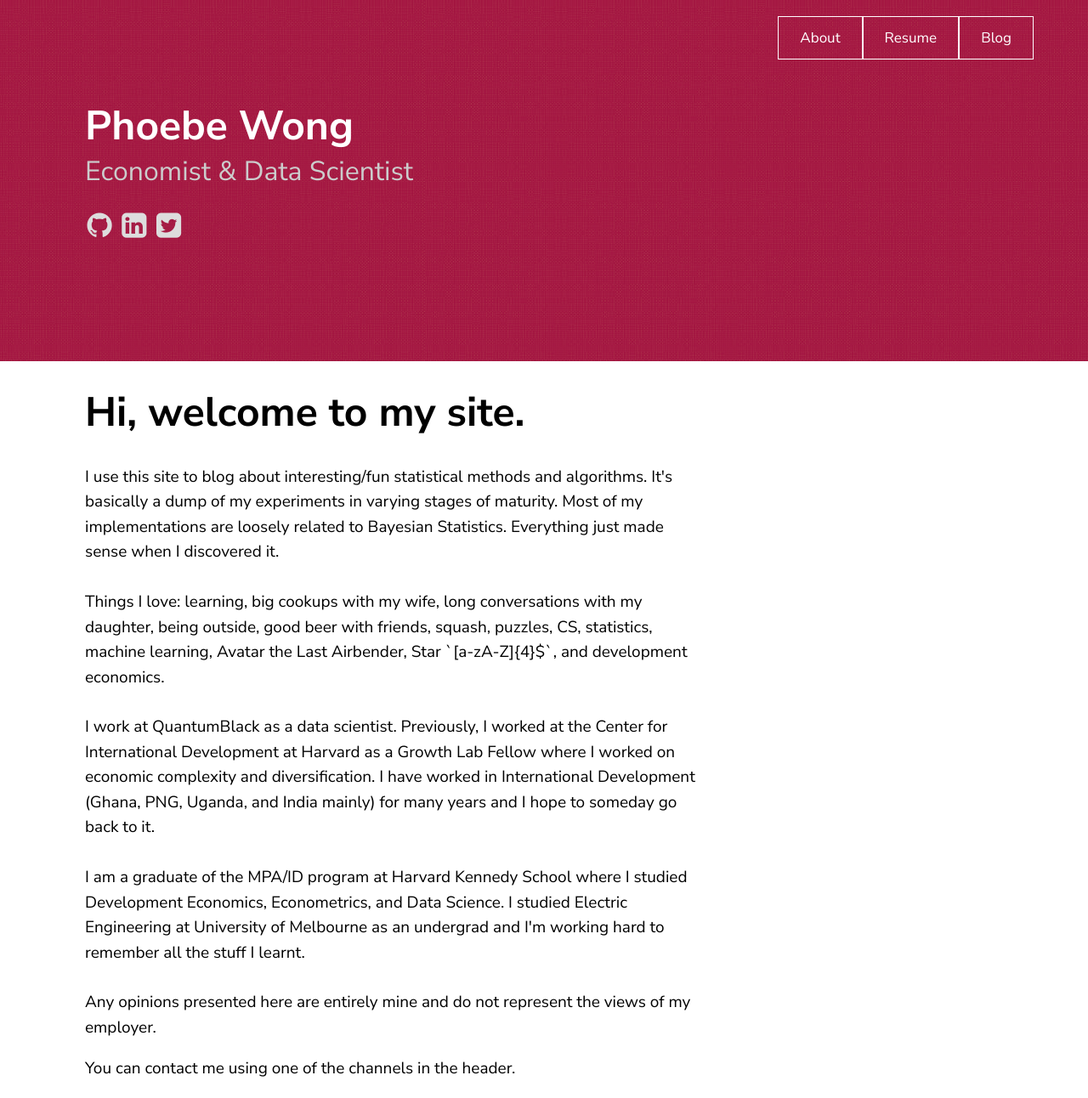
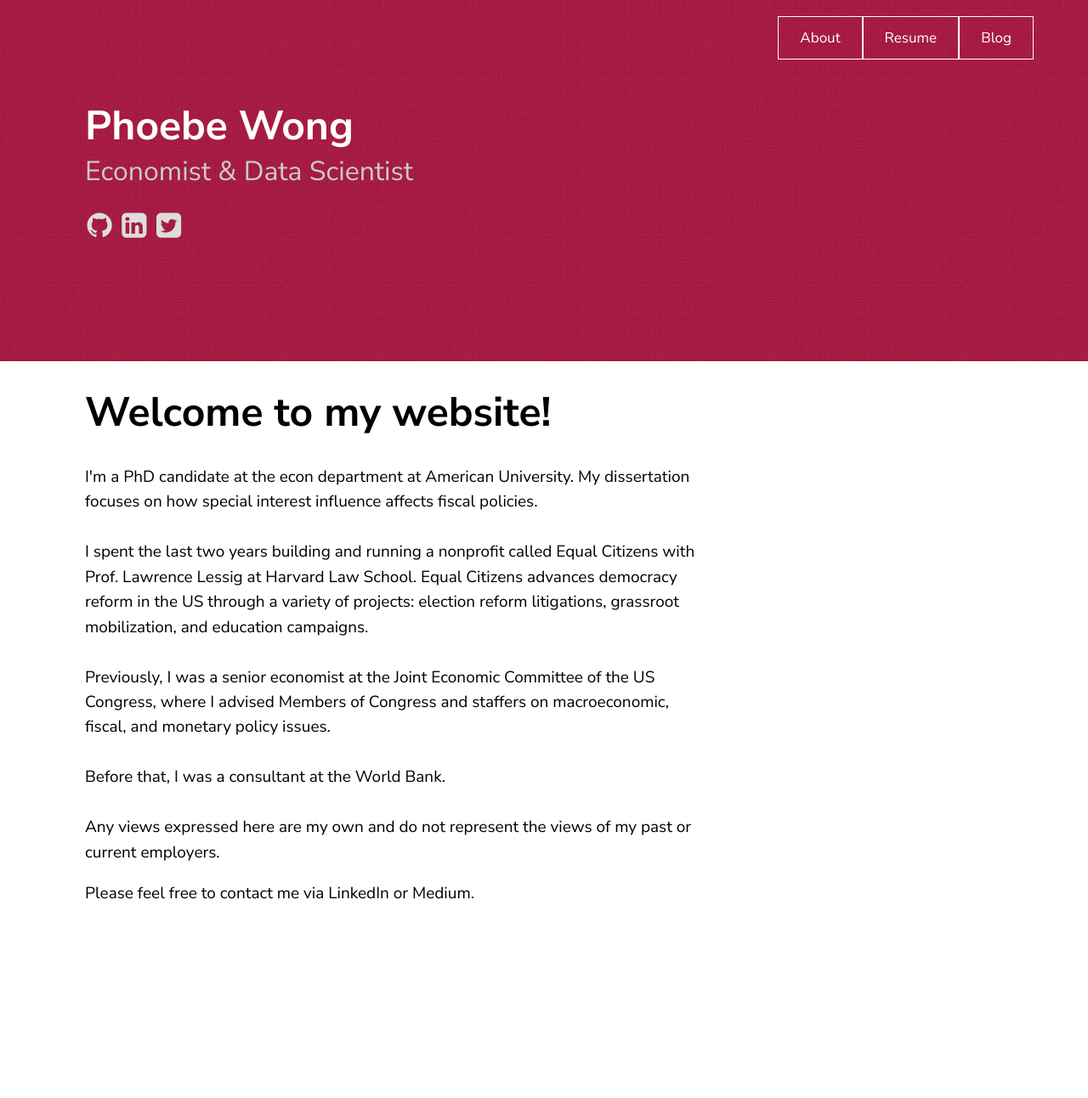
Before and after one commit to phoebetwong/phoebetwong.github.io, a Jekyll site: the page built from about.html, in a window 1280 px wide. Shown: the whole page at 85% size. Built offline with Jekyll 4.4.1, drawn with Linux system fonts in a browser that asks for light colours; a script that is not in the unit is left out; after the commit the page ends 1086 px from its top, so only the background shows below that.

Commit message:
edited resume and about

```diff
--- a/about.html
+++ b/about.html
@@ -3,29 +3,20 @@ layout: page
 title: Home
 ---
 <div class="blurb">
-	<h1>Hi, welcome to my site.</h1>
-	<p>I use this site to blog about interesting/fun statistical methods and algorithms.
-		It's basically a dump of my experiments in varying stages of maturity.
-		Most of my implementations are loosely related to Bayesian Statistics. Everything
-		just made sense when I discovered it.
+	<h1>Welcome to my website!</h1>
+	<p>I'm a PhD candidate at the econ department at American University. My dissertation focuses on how special interest influence
+		affects fiscal policies.
 		<br><br>
-		Things I love: learning, big cookups with my wife, long conversations with my daughter,
-		being outside, good beer with friends, squash, puzzles, CS, statistics, machine learning,
-		Avatar the Last Airbender, Star `[a-zA-Z]{4}$`, and development economics.
+		I spent the last two years building and running a nonprofit called Equal Citizens with Prof. Lawrence Lessig at Harvard Law School.
+		Equal Citizens advances democracy reform in the US through a variety of projects: election reform litigations, grassroot mobilization,
+		and education campaigns.
 		<br><br>
-		I work at QuantumBlack as a data scientist.
-		Previously, I worked at the Center for International Development
-		at Harvard as a Growth Lab Fellow where I worked on economic complexity
-		and diversification. I have worked in International Development (Ghana, PNG, Uganda,
-		and India mainly) for many years and I hope to someday go back to it.
+		Previously, I was a senior economist at the Joint Economic Committee of the US Congress, where I advised Members of Congress and
+		staffers on macroeconomic, fiscal, and monetary policy issues.
 		<br><br>
-		I am a graduate of the MPA/ID program at Harvard Kennedy School where I studied
-		Development Economics, Econometrics, and Data Science. I studied Electric
-		Engineering at University of Melbourne as an undergrad and I'm working hard to remember
-		all the stuff I learnt.
+		Before that, I was a consultant at the World Bank.
 		<br><br>
-		Any opinions presented here are entirely mine and
-		do not represent the views of my employer.
-	<p> You can contact me using one of the channels in the header.</p>
+		Any views expressed here are my own and do not represent the views of my past or current employers.
+	<p> Please feel free to contact me via LinkedIn or Medium.</p>
 	</a></p>
 </div><!-- /.blurb -->
```
Also changed, not shown: resume.md (+20 -9 lines).
